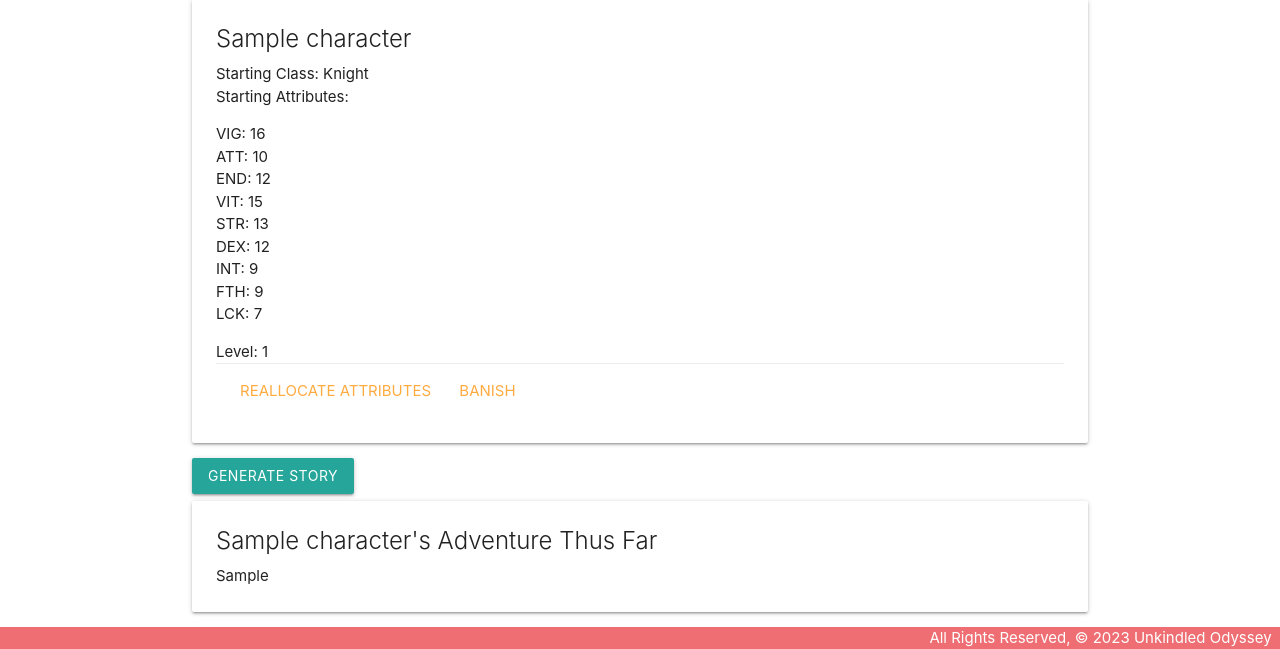
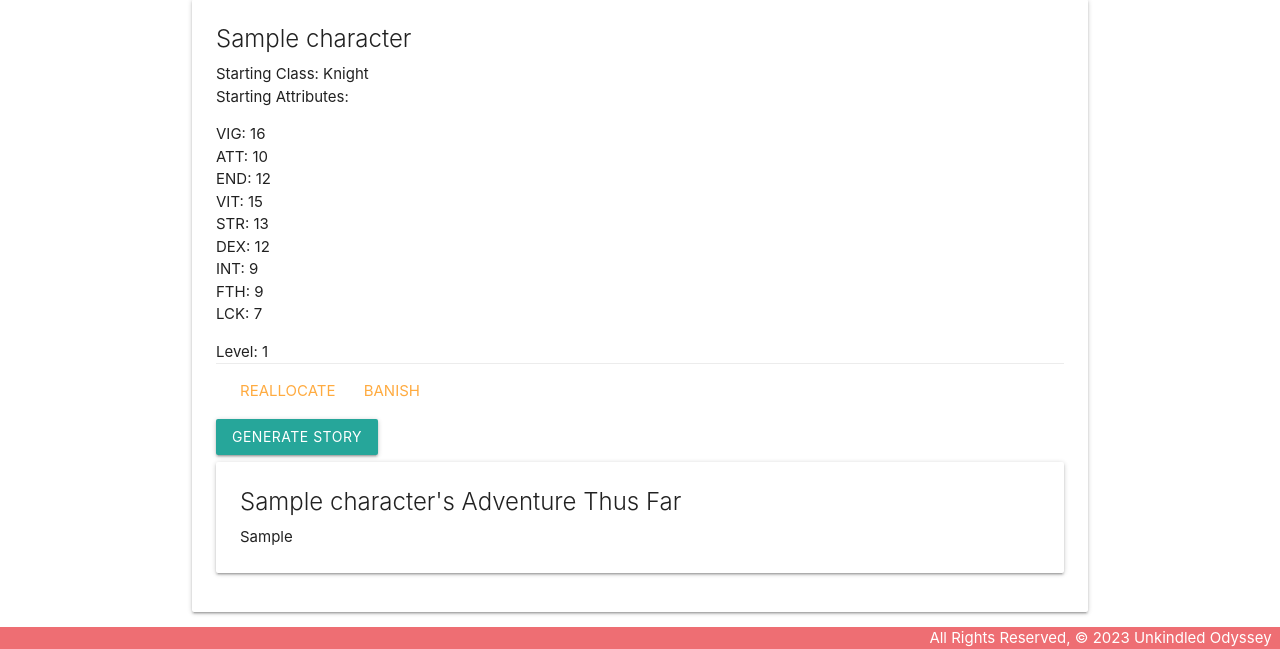
Before and after one commit to KolbiIvey/Unkindled-Odyssey, a Django app: page /characters/1/ in a window 1280 px wide. Shown: the part 201-850 px from the top of the page. Run offline with Django 4.2, Linux system fonts and the light colour scheme; tables that the repository leaves empty hold one stand-in row (values such as "Sample post").

Commit message:
refactoring detail.html

```diff
--- a/main_app/templates/characters/detail.html
+++ b/main_app/templates/characters/detail.html
@@ -15,16 +15,13 @@
         </ul>
         <p>Level: {{ character.level }}</p>
         <div class="card-action">
-            <a href="{% url 'character_update' character.id %}">Reallocate Attributes</a>
+            <a href="{% url 'character_update' character.id %}">Reallocate</a>
             <a href="{% url 'character_delete' character.id %}">Banish</a>
         </div>
-    </div>
-</div>
         <!-- adding form for button that will generate story when clicked-->
-<form method="POST" action="{% url 'character_story' character.id %}" id="story-form">
+        <form method="POST" action="{% url 'character_story' character.id %}">
             {% csrf_token %}
-    <button type="submit" class="btn btn-primary" id="generate-btn">Generate Story</button>
-    <!-- <button type="button" class="btn btn-primary d-none" id="new-story-btn">Generate New Story</button> -->
+            <button type="submit" class="btn btn-primary">Generate Story</button>
         </form>
         {% if story %}
             <div class="card">
@@ -33,27 +30,7 @@
                     <p>{{story}}</p>
                 </div>
             </div>
-    <!-- <script>
-        //grabbing buttons
-        const genButton = document.getElementById('generate-btn');
-        const newStoryButton = document.getElementById('new-story-btn');
-
-        //hiding generate button and displaying new button
-        genButton.classList.add('d-none');
-        newStoryButton.classList.remove('d-none');
-
-        //adding event listener for the new button
-        newStoryButton.addEventListener('click', () => {
-            //hiding the new buttuon and displaying the generate button
-            genButton.classList.remove('d-none');
-            newStoryButton.classList.add('d-none');
-
-            //need to reset the form and clear out the story
-            const form = document.getElementById('story-form');
-            form.reset();
-            const storyElement = document.querySelector('.card-content p')
-            storyElement.textContent = '';
-        });
-    </script> -->
         {% endif %}
+    </div>
+</div>
 {% endblock %}
```
Lines whose indentation alone changed are shown as unchanged.
